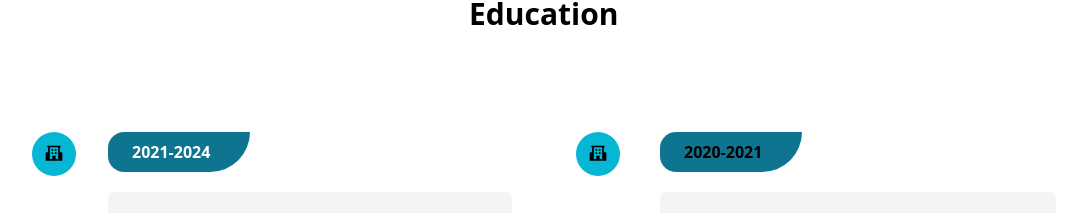
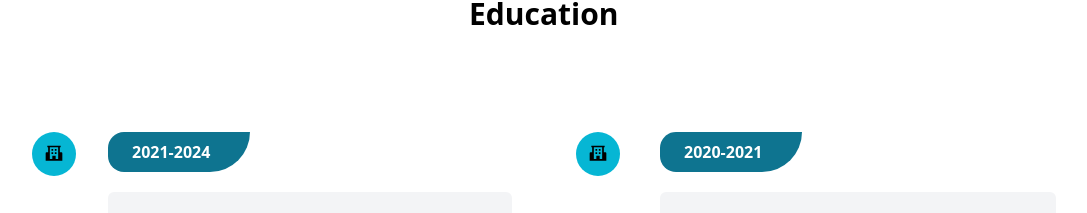
Before and after one commit to shivraj0124/Portfolio, a React (Vite) app: page / in a window 1280 px wide. Shown: the part 1939-2152 px from the top of the page, without its empty margins (96-1183 px from the left). Built offline with nearby package versions, Linux system fonts and the light colour scheme.

Commit message:
text-white

```diff
--- a/src/Components/Education.jsx
+++ b/src/Components/Education.jsx
@@ -34,7 +34,7 @@ function Education() {
                         </div>
 
                         <div className={`w-[100%] `}>
-                            <h1 className='bg-cyan-700 font-semibold px-6 pr-10 py-2 rounded-l-[20px] rounded-br-[50px] w-max'>2020-2021</h1>
+                            <h1 className='bg-cyan-700 text-white font-semibold px-6 pr-10 py-2 rounded-l-[20px] rounded-br-[50px] w-max'>2020-2021</h1>
                             <div className={`w-[100%] mt-5   p-4 rounded-md  ${theme === 'dark' ? 'text-white bg-[#262525]':'text-black bg-gray-100'}`}>
                                 <h1 className='text-lg font-semibold'>SSC</h1>
                                 <h3 className=' text-cyan-700 font-semibold'>Sarawati Vidyamandir Pachal</h3>
```
